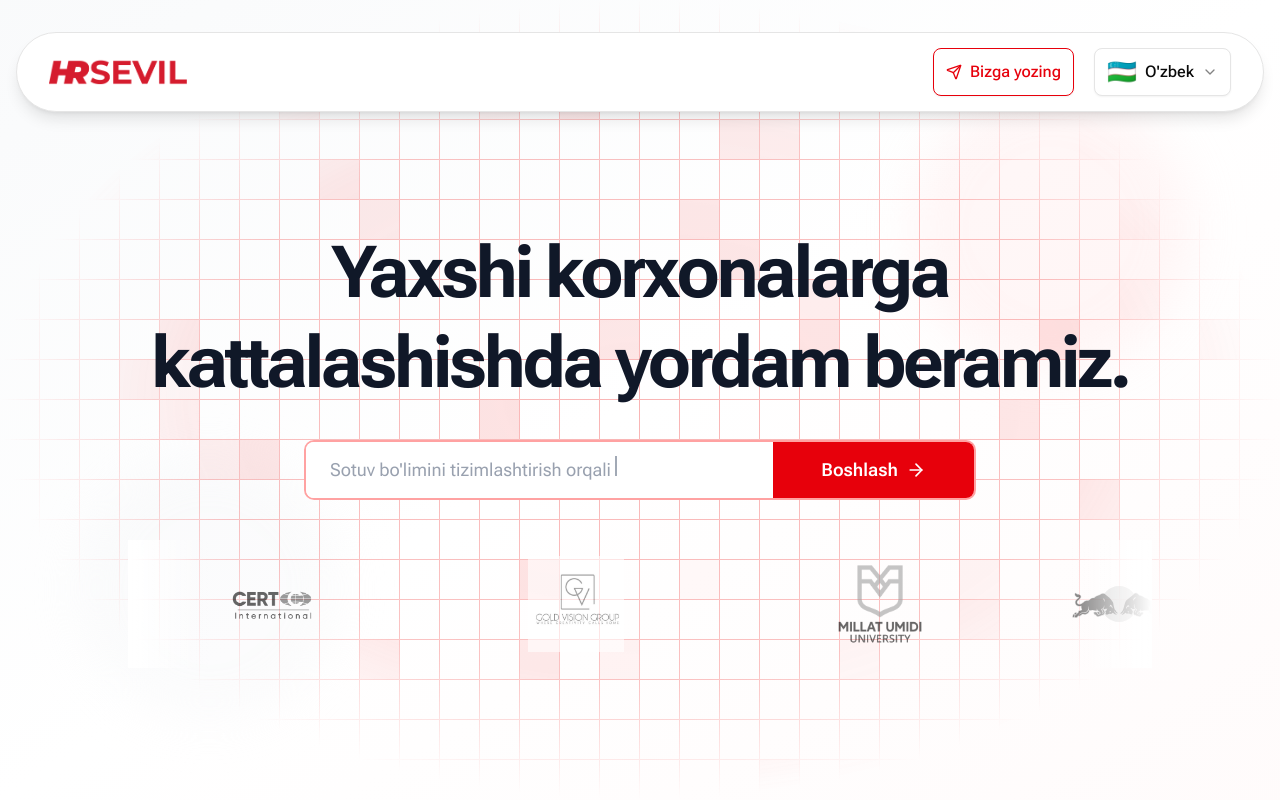
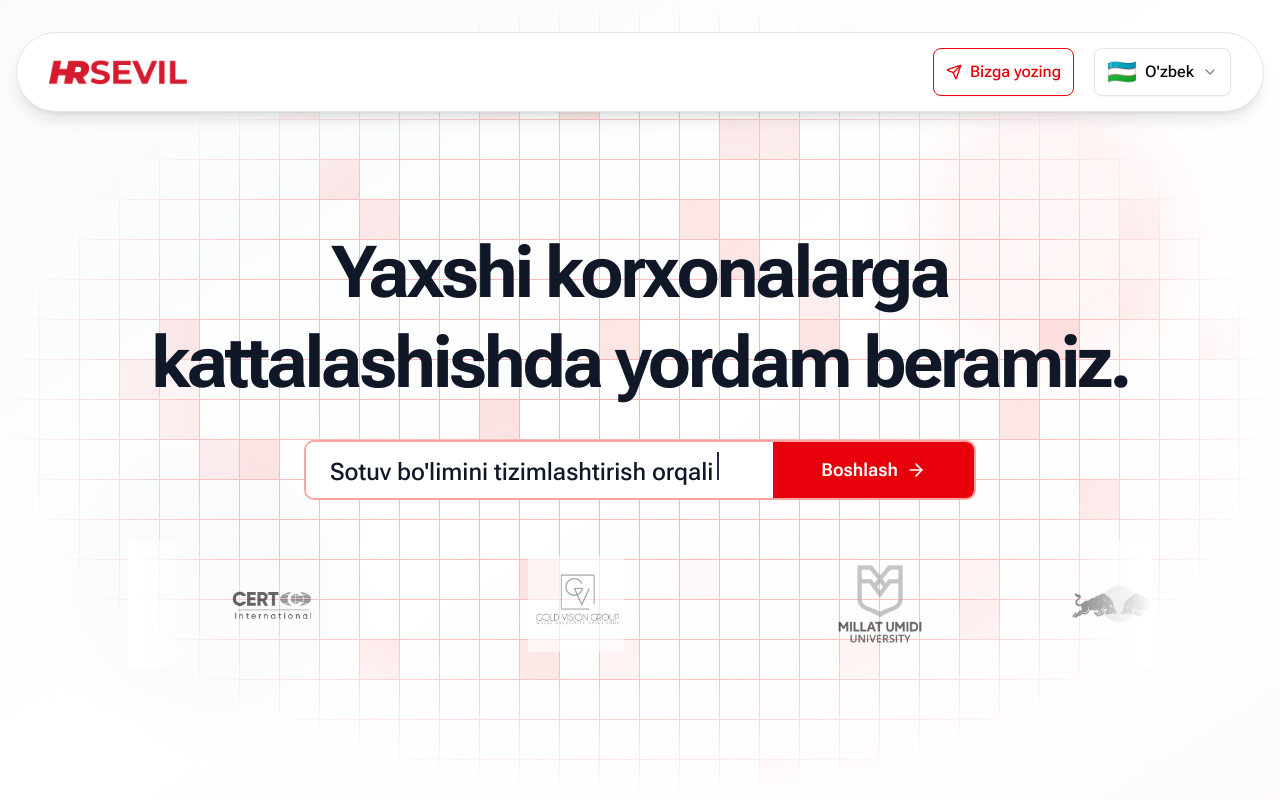
Before and after one commit to kameakihiko-1225/sevilhr, a Next.js app in the folder frontend/: page / in a window 1280 px wide. Shown: the top 800 px of the page. Built offline with nearby package versions, Linux system fonts and the light colour scheme.

Commit message:
update in hero and form

```diff
--- a/frontend/components/sections/application-form.tsx
+++ b/frontend/components/sections/application-form.tsx
@@ -746,8 +746,8 @@ export function ApplicationForm({ locale = 'uz', onSubmitSuccess }: ApplicationF
             </div>
 
             {/* Telegram Instruction Text */}
-            <div className="bg-gray-50 rounded-lg border-2 border-gray-200 p-4 sm:p-5">
-              <p className="text-sm sm:text-base text-gray-700 leading-relaxed">{t.form.phoneNumber.hint}</p>
+            <div className="bg-gradient-to-r from-red-50 to-orange-50 rounded-lg border-2 border-red-300 p-4 sm:p-6 shadow-sm">
+              <p className="text-base sm:text-lg md:text-xl text-gray-900 font-medium leading-relaxed">{t.form.phoneNumber.hint}</p>
             </div>
 
             {/* Telegram Button */}
--- a/frontend/components/sections/carousel-input-cta.tsx
+++ b/frontend/components/sections/carousel-input-cta.tsx
@@ -115,10 +115,10 @@ export function CarouselInputCTA({ locale = 'uz' }: CarouselInputCTAProps) {
           {/* Carousel text overlay */}
           {showCarousel && (
             <div className="absolute inset-0 flex items-center px-4 sm:px-6 pointer-events-none">
-              <span className="text-base sm:text-lg text-gray-400 transition-opacity duration-200">
+              <span className="text-lg sm:text-xl md:text-2xl text-gray-900 font-medium transition-opacity duration-200">
                 {displayedText}
                 {/* Cursor blink effect */}
-                <span className="inline-block w-0.5 h-4 sm:h-5 bg-gray-400 ml-1 animate-pulse" />
+                <span className="inline-block w-0.5 h-5 sm:h-6 md:h-7 bg-gray-900 ml-1 animate-pulse" />
               </span>
             </div>
           )}
--- a/frontend/lib/translations/en.json
+++ b/frontend/lib/translations/en.json
@@ -83,7 +83,7 @@
     "phoneNumber": {
       "label": "Your phone number",
       "placeholder": "+998901234567",
-      "hint": "Please share your Telegram account for quick contact",
+      "hint": "Link your Telegram account for faster contact",
       "submitButton": "Link Telegram"
     },
     "companyName": {
--- a/frontend/lib/translations/ru.json
+++ b/frontend/lib/translations/ru.json
@@ -83,7 +83,7 @@
     "phoneNumber": {
       "label": "Ваш номер телефона",
       "placeholder": "+998901234567",
-      "hint": "Пожалуйста, поделитесь своим аккаунтом Telegram для быстрой связи",
+      "hint": "Привяжите Telegram для более быстрой связи",
       "submitButton": "Связать Telegram"
     },
     "companyName": {
--- a/frontend/lib/translations/uz.json
+++ b/frontend/lib/translations/uz.json
@@ -83,7 +83,7 @@
     "phoneNumber": {
       "label": "Telefon raqamingiz",
       "placeholder": "+998901234567",
-      "hint": "Telegram akkauntingizni ulashishingizni so'raymiz tez aloqa uchun",
+      "hint": "Tezroq bog'lanishimiz uchun Telegram akkauntingizni ulashing",
       "submitButton": "Telegramni ulashish"
     },
     "companyName": {
```
